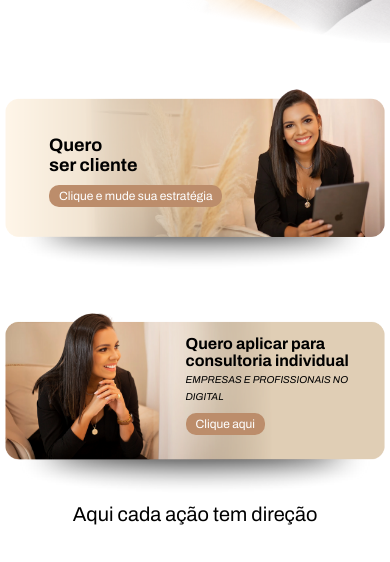
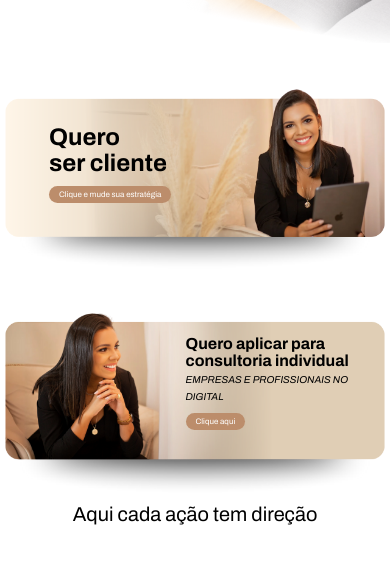
Before and after one commit to simonebatista23/projeto_toSave2, a plain HTML site: page index.html in a window 390 px wide. Shown: the part 164-726 px from the top of the page. Drawn offline with nearby package versions, Linux system fonts and the light colour scheme.

Commit message:
Atualizando

```diff
--- a/src/css/style.css
+++ b/src/css/style.css
@@ -56,7 +56,7 @@ img {
     position: absolute;
     top: 30%;
     padding: 10px;
-    left: 50%;
+    left: 48%;
 }
 
 .capa .texto0 {
@@ -182,9 +182,11 @@ footer .tosave i {
         width: 230px;
         top: 10%;
     }
-
+    .sessao1 .texto1{
+        top: 25%;
+    }
     .sessao1 .texto1 h1 {
-        font-size: 18px;
+        font-size: 24px;
     }
 
     .sessao2 .texto2 h2 {
@@ -194,7 +196,7 @@ footer .tosave i {
     .sessao1 .texto1 a,
     .sessao2 .texto2 a {
         margin-top: 10px;
-        font-size: 12px;
+        font-size: 8px;
     }
 
     .sessao2 .texto2 p {
```
